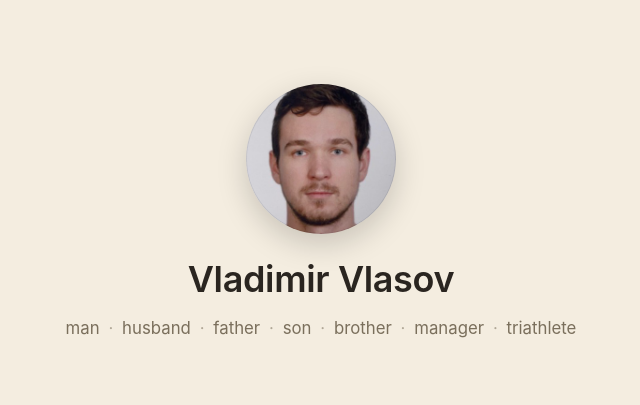
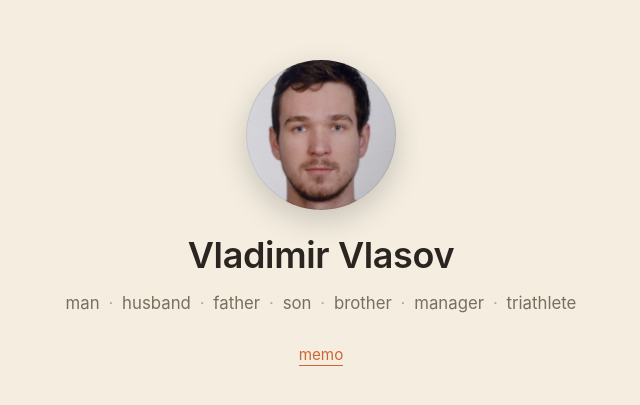
Before and after one commit to byvlasov/byvlasov.github.io, a plain HTML site: page index.html in a window 1280 px wide. Shown: the part 195-600 px from the top of the page, without its empty margins (319-959 px from the left). Drawn offline with Linux system fonts and the light colour scheme.

Commit message:
Add memo page and link from index

```diff
--- a/index.html
+++ b/index.html
@@ -16,12 +16,14 @@
       --bg: #f4ede0;
       --fg: #2a2520;
       --muted: #7a6f5c;
+      --accent: #cc6633;
     }
     @media (prefers-color-scheme: dark) {
       :root {
         --bg: #050d1c;
         --fg: #ede1c8;
         --muted: #6d7d92;
+        --accent: #e07a3f;
       }
     }
     * { box-sizing: border-box; }
@@ -89,6 +91,21 @@
       margin: 0 0.55rem;
       opacity: 0.55;
     }
+    .links {
+      margin-top: 1.75rem;
+      display: flex;
+      justify-content: center;
+      gap: 1.25rem;
+      flex-wrap: wrap;
+    }
+    .links a {
+      color: var(--accent);
+      text-decoration: none;
+      font-size: 0.95rem;
+      border-bottom: 1px solid var(--accent);
+      padding-bottom: 1px;
+    }
+    .links a:hover { opacity: 0.75; }
   </style>
 </head>
 <body>
@@ -105,6 +122,9 @@
         <li>manager</li>
         <li>triathlete</li>
       </ul>
+      <div class="links">
+        <a href="memo.html">memo</a>
+      </div>
     </div>
   </main>
 </body>
```
